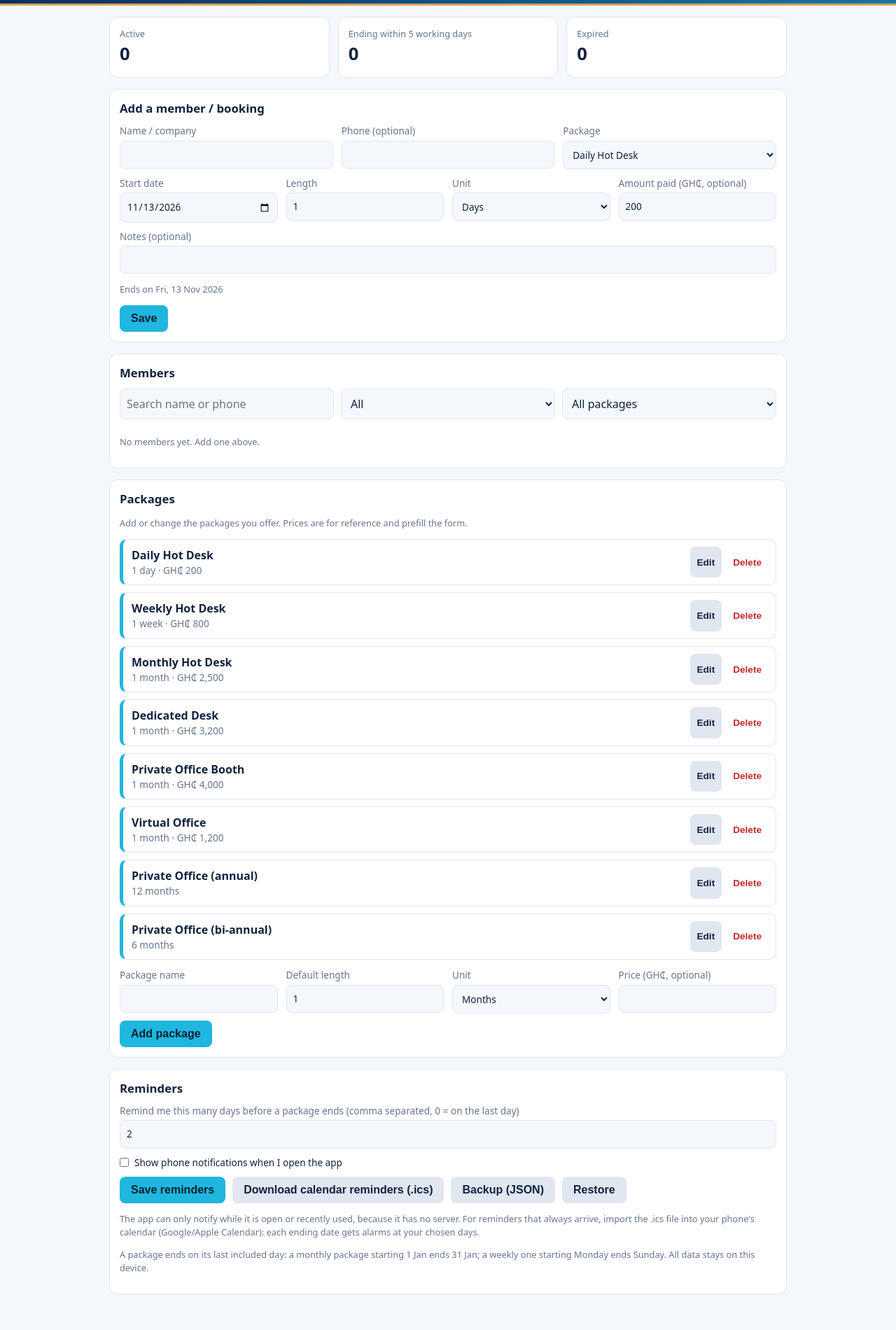
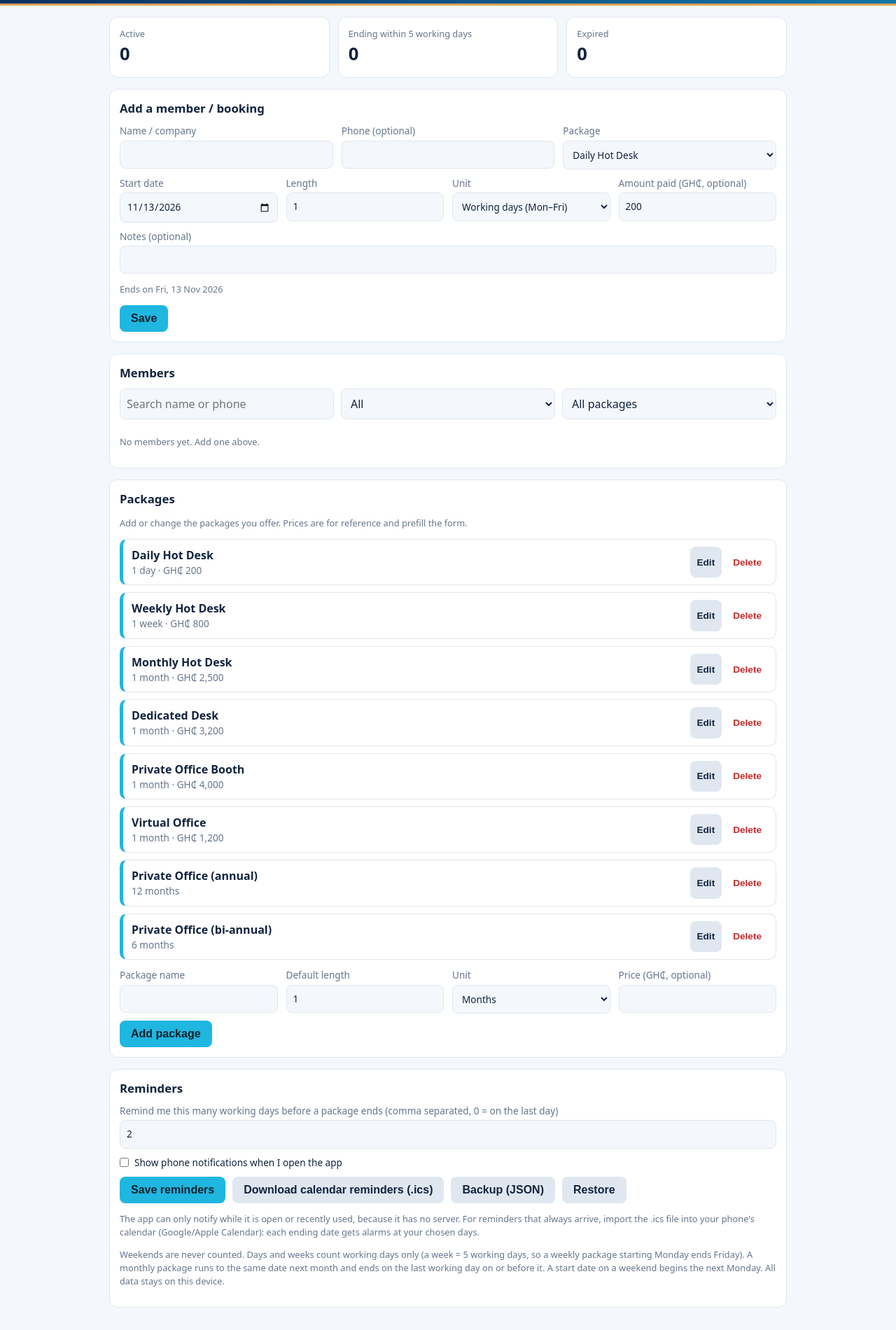
Before and after one commit to bismarktetteh583-source/Basenord, a plain HTML site: page membership-tracker/index.html in a window 1280 px wide. Shown: the part 97-1997 px from the top of the page at 70% size. Drawn offline with Linux system fonts and the light colour scheme.

Commit message:
Clarify time unit labels and reminder descriptions
Updated unit labels to specify working days and added clarification about counting days and weeks.

```diff
--- a/membership-tracker/index.html
+++ b/membership-tracker/index.html
@@ -31,7 +31,7 @@
       <div class="row">
         <label>Start date <input type="date" id="m-start" required></label>
         <label>Length <input type="number" id="m-count" min="1" step="1" required></label>
-        <label>Unit <select id="m-unit"><option value="day">Days</option><option value="week">Weeks</option><option value="month">Months</option></select></label>
+        <label>Unit <select id="m-unit"><option value="day">Working days (Mon–Fri)</option><option value="week">Weeks (5 working days)</option><option value="month">Months</option></select></label>
         <label>Amount paid (GH₵, optional) <input type="number" id="m-price" min="0" step="0.01"></label>
       </div>
       <label>Notes (optional) <input id="m-notes"></label>
@@ -67,7 +67,7 @@
       <div class="row">
         <label>Package name <input id="p-name" required></label>
         <label>Default length <input type="number" id="p-count" min="1" step="1" value="1" required></label>
-        <label>Unit <select id="p-unit"><option value="day">Days</option><option value="week">Weeks</option><option value="month" selected>Months</option></select></label>
+        <label>Unit <select id="p-unit"><option value="day">Working days (Mon–Fri)</option><option value="week">Weeks (5 working days)</option><option value="month" selected>Months</option></select></label>
         <label>Price (GH₵, optional) <input type="number" id="p-price" min="0" step="0.01"></label>
       </div>
       <div class="actions">
@@ -79,8 +79,8 @@
 
   <section class="panel">
     <h2>Reminders</h2>
-    <label>Remind me this many days before a package ends (comma separated, 0 = on the last day)
-      <input id="s-remind" placeholder="7, 3, 1, 0"></label>
+    <label>Remind me this many working days before a package ends (comma separated, 0 = on the last day)
+      <input id="s-remind" placeholder="2"></label>
     <label class="check"><input type="checkbox" id="s-notify"> Show phone notifications when I open the app</label>
     <div class="actions">
       <button id="s-save">Save reminders</button>
@@ -90,7 +90,7 @@
       <input type="file" id="import-file" accept="application/json" hidden>
     </div>
     <p class="muted">The app can only notify while it is open or recently used, because it has no server. For reminders that always arrive, import the .ics file into your phone's calendar (Google/Apple Calendar): each ending date gets alarms at your chosen days.</p>
-    <p class="muted">A package ends on its last included day: a monthly package starting 1 Jan ends 31 Jan; a weekly one starting Monday ends Sunday. All data stays on this device.</p>
+    <p class="muted">Weekends are never counted. Days and weeks count working days only (a week = 5 working days, so a weekly package starting Monday ends Friday). A monthly package runs to the same date next month and ends on the last working day on or before it. A start date on a weekend begins the next Monday. All data stays on this device.</p>
   </section>
 </main>
 <script src="app.js"></script>
```
